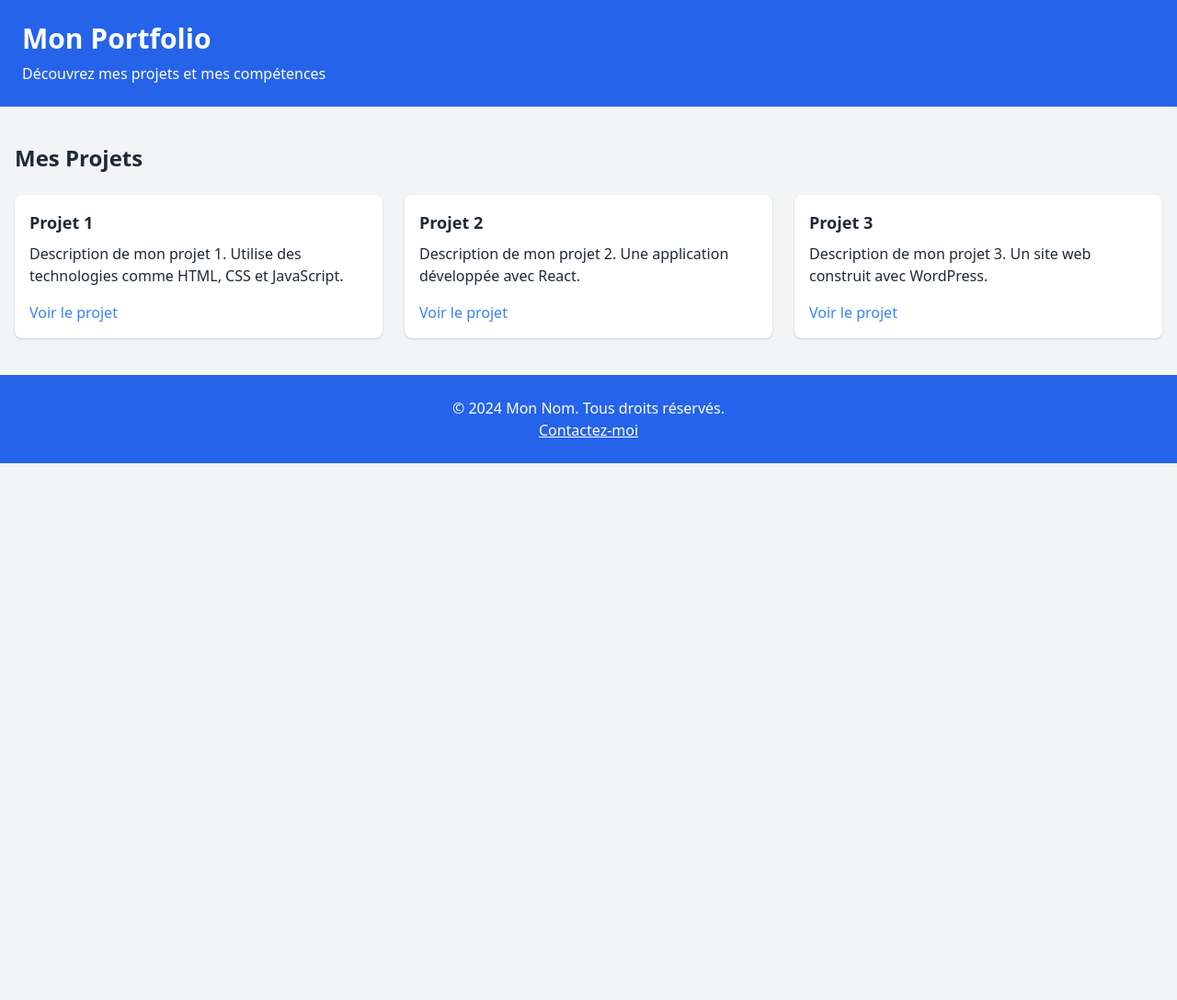
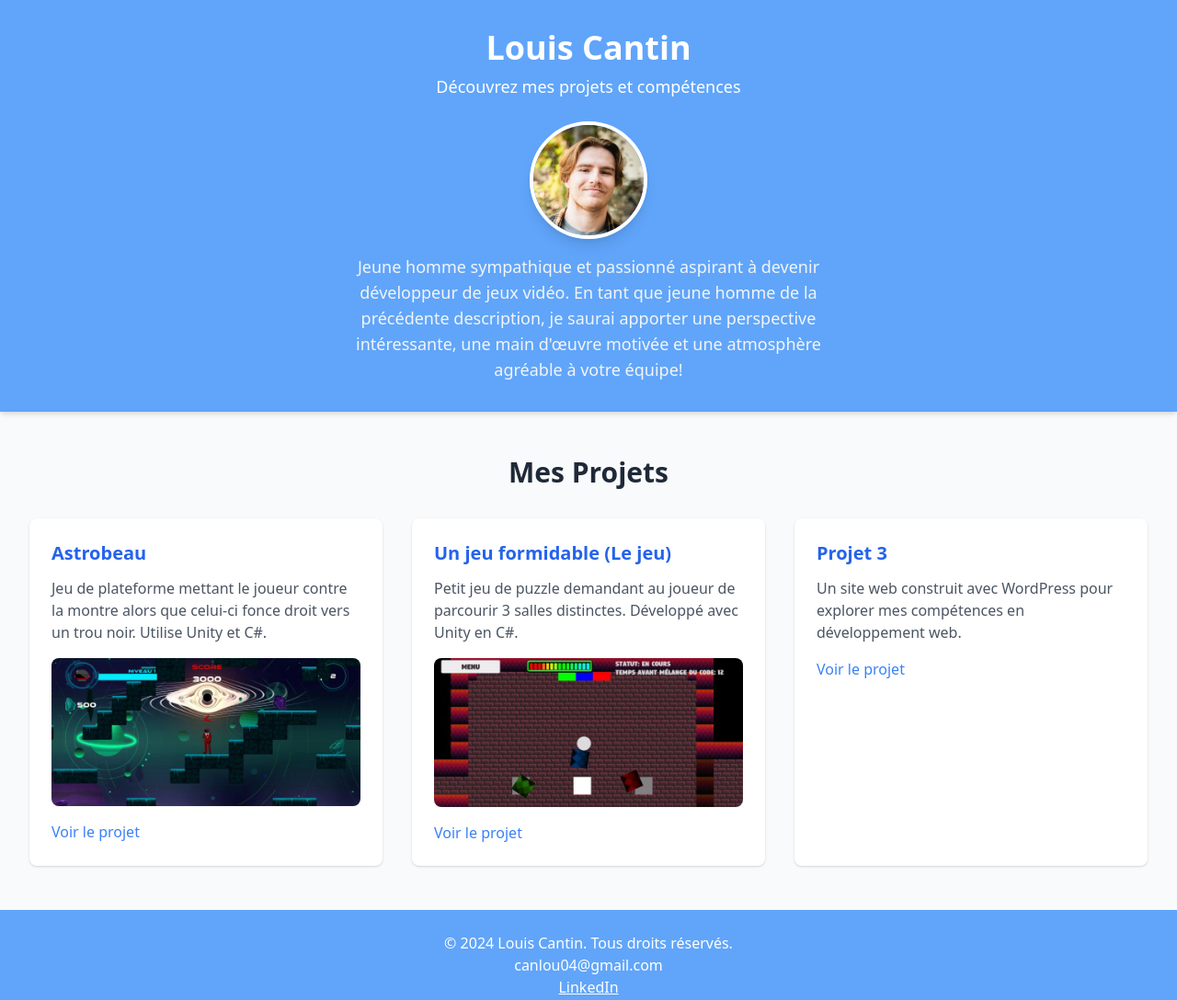
Before and after one commit to canlouis/canlouis.github.io, a plain HTML site: page index.html in a window 1280 px wide. Shown: the whole page at 92% size. Before the commit the page ends 800 px from the top, so only its background shows below. Drawn offline with nearby package versions, Linux system fonts and the light colour scheme.

Commit message:
Ajout de projets sur le site web

```diff
--- a/index.html
+++ b/index.html
@@ -4,50 +4,77 @@
 <head>
     <meta charset="UTF-8">
     <meta name="viewport" content="width=device-width, initial-scale=1.0">
-    <title>Mon Portfolio</title>
+    <title>Louis Cantin - Porfolio</title>
     <link href="https://cdn.jsdelivr.net/npm/tailwindcss@2.2.19/dist/tailwind.min.css" rel="stylesheet">
 </head>
 
-<body class="bg-gray-100 text-gray-800">
+<body class="bg-gray-50 text-gray-700 antialiased font-sans">
 
     <!-- En-tête -->
-    <header class="bg-blue-600 p-6 text-white">
-        <div class="container mx-auto">
-            <h1 class="text-3xl font-bold">Mon Portfolio</h1>
-            <p class="mt-2">Découvrez mes projets et mes compétences</p>
+    <header class="bg-blue-400 p-8 text-white shadow-md">
+        <div class="container mx-auto text-center">
+            <h1 class="text-4xl font-extrabold">Louis Cantin</h1>
+            <p class="mt-2 text-lg">Découvrez mes projets et compétences</p>
+
+            <!-- Section photo et description -->
+            <div class="mt-6 flex flex-col items-center">
+                <!-- Photo de profil -->
+                <img src="Images/moi.jpg" alt="Ma photo" class="w-32 h-32 rounded-full shadow-lg border-4 border-white object-cover">
+
+                <!-- Description -->
+                <p class="mt-4 text-gray-100 text-lg max-w-lg text-center">
+                    Jeune homme sympathique et passionné aspirant à devenir développeur de jeux vidéo. En tant que jeune homme de la précédente description, je saurai apporter une perspective intéressante, une main d'œuvre motivée et une atmosphère agréable à votre équipe!
+                </p>
+            </div>
         </div>
     </header>
 
     <!-- Section des projets -->
-    <main class="py-10">
-        <div class="container mx-auto px-4">
-            <h2 class="text-2xl font-semibold mb-6">Mes Projets</h2>
-            <div class="grid grid-cols-1 md:grid-cols-2 lg:grid-cols-3 gap-6">
-                <div class="bg-white p-4 rounded-lg shadow">
-                    <h3 class="font-bold text-lg">Projet 1</h3>
-                    <p class="mt-2">Description de mon projet 1. Utilise des technologies comme HTML, CSS et JavaScript.</p>
-                    <a href="#" class="mt-4 inline-block text-blue-500">Voir le projet</a>
+    <main class="py-12">
+        <div class="container mx-auto px-6 lg:px-8">
+            <h2 class="text-3xl font-semibold mb-8 text-center text-gray-800">Mes Projets</h2>
+            <div class="grid grid-cols-1 sm:grid-cols-2 lg:grid-cols-3 gap-8">
+
+                <!-- Projet 1 -->
+                <div class="bg-white p-6 rounded-lg shadow hover:shadow-lg transition-shadow">
+                    <h3 class="font-bold text-xl text-blue-600">Astrobeau</h3>
+                    <p class="mt-3 text-gray-600">
+                        Jeu de plateforme mettant le joueur contre la montre alors que celui-ci fonce droit vers un trou noir. Utilise Unity et C#.
+                    </p>
+                    <img src="Images/Fin.jpg" alt="Image d'Astrobeau" class="mt-4 rounded-lg shadow-sm">
+                    <a href="https://github.com/canlouis/astrobeau.git" class="mt-4 inline-block text-blue-500 hover:underline">Voir le projet</a>
                 </div>
-                <div class="bg-white p-4 rounded-lg shadow">
-                    <h3 class="font-bold text-lg">Projet 2</h3>
-                    <p class="mt-2">Description de mon projet 2. Une application développée avec React.</p>
-                    <a href="#" class="mt-4 inline-block text-blue-500">Voir le projet</a>
+
+                <!-- Projet 2 -->
+                <div class="bg-white p-6 rounded-lg shadow hover:shadow-lg transition-shadow">
+                    <h3 class="font-bold text-xl text-blue-600">Un jeu formidable (Le jeu)</h3>
+                    <p class="mt-3 text-gray-600">
+                        Petit jeu de puzzle demandant au joueur de parcourir 3 salles distinctes. Développé avec Unity en C#.
+                    </p>
+                    <img src="Images/Puzzle.jpg" alt="Image du jeu formidable" class="mt-4 rounded-lg shadow-sm">
+                    <a href="#" class="mt-4 inline-block text-blue-500 hover:underline">Voir le projet</a>
                 </div>
-                <div class="bg-white p-4 rounded-lg shadow">
-                    <h3 class="font-bold text-lg">Projet 3</h3>
-                    <p class="mt-2">Description de mon projet 3. Un site web construit avec WordPress.</p>
-                    <a href="#" class="mt-4 inline-block text-blue-500">Voir le projet</a>
+
+                <!-- Projet 3 -->
+                <div class="bg-white p-6 rounded-lg shadow hover:shadow-lg transition-shadow">
+                    <h3 class="font-bold text-xl text-blue-600">Projet 3</h3>
+                    <p class="mt-3 text-gray-600">
+                        Un site web construit avec WordPress pour explorer mes compétences en développement web.
+                    </p>
+                    <a href="#" class="mt-4 inline-block text-blue-500 hover:underline">Voir le projet</a>
                 </div>
+
                 <!-- Ajoute d'autres projets ici -->
             </div>
         </div>
     </main>
 
     <!-- Pied de page -->
-    <footer class="bg-blue-600 p-6 text-white">
+    <footer class="bg-blue-400 p-6 text-white">
         <div class="container mx-auto text-center">
-            <p>&copy; 2024 Mon Nom. Tous droits réservés.</p>
-            <a href="#" class="text-white underline">Contactez-moi</a>
+            <p>&copy; 2024 Louis Cantin. Tous droits réservés.</p>
+            <p>canlou04@gmail.com</p>
+            <a href="https://www.linkedin.com/in/louiscantin" class="text-white underline hover:text-gray-200">LinkedIn</a>
         </div>
     </footer>
 
```
Also changed, not shown: Images/Fin.jpg (added), Images/Puzzle.jpg (added), Images/moi.jpg (added), 1 other file.
